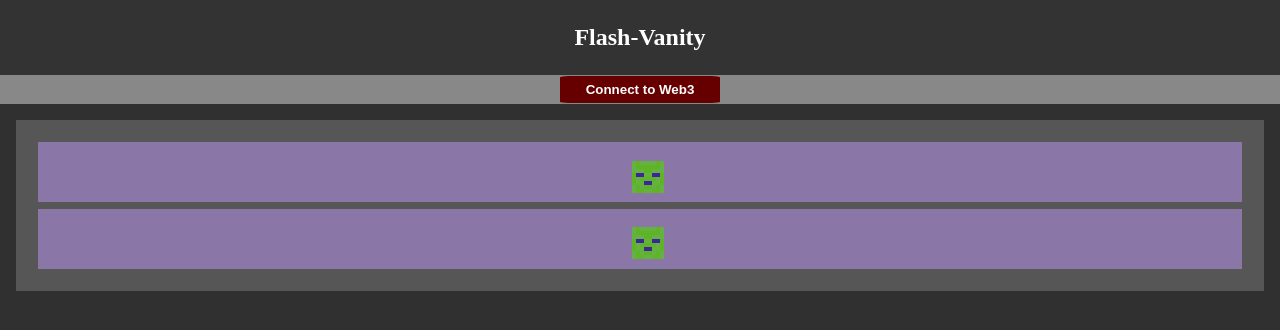
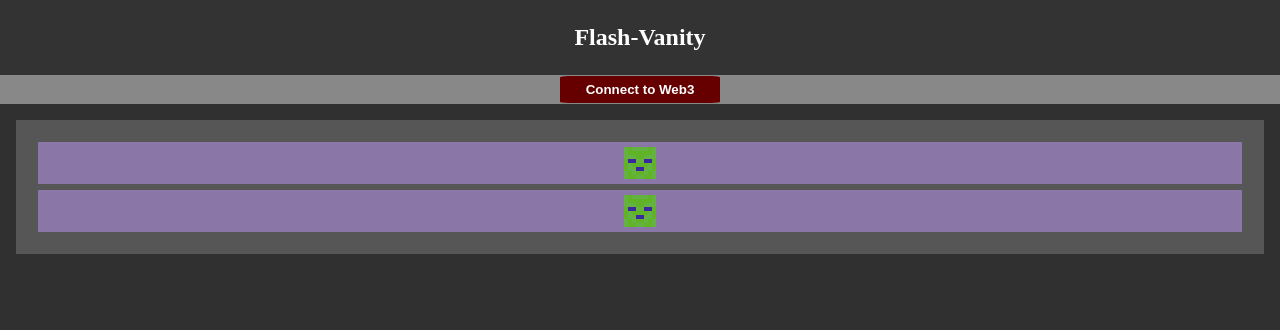
Before and after one commit to Flash-Git/Flash-Vanity, a React (Create React App) app in the folder client/: page / in a window 1280 px wide. Shown: the top 330 px of the page. Built offline with nearby package versions, Linux system fonts and the light colour scheme.

Commit message:
Added Blockie Component

```diff
--- /dev/null
+++ b/client/src/components/Blockie.js
@@ -0,0 +1,24 @@
+import React, { Component } from "react";
+import makeBlockie from "ethereum-blockies-base64";
+import PropTypes from "prop-types";
+
+class Blockie extends Component {
+
+  render() {
+    return <img src={makeBlockie(this.props.address)} width={ this.props.size } height= { this.props.size } alt="blockie" style={ blockieStyle } />;
+  }
+}
+
+const blockieStyle = {
+  display: "block",
+  marginLeft: "auto",
+  marginRight: "auto"
+}
+
+//PropTypes
+Blockie.propTypes = {
+  address: PropTypes.string.isRequired,
+  size: PropTypes.string
+}
+
+export default Blockie;
--- a/client/src/components/GeneratedAdd.js
+++ b/client/src/components/GeneratedAdd.js
@@ -1,6 +1,7 @@
 import React, { Component } from "react";
-import makeBlockie from "ethereum-blockies-base64";
 import PropTypes from "prop-types";
+
+import Blockie from "./Blockie";
 
 class GeneratedAdd extends Component {
 
@@ -11,24 +12,28 @@ class GeneratedAdd extends Component {
   render(){
     return(
       <div className="generatedAdd" style={ generatedAddStyle }>
-        <img src={makeBlockie(this.props.address)} width="32px" height="32px" alt="blockie" style={ blockieStyle } />
+        <div style={ blockieStyle }>
+          <Blockie address={ this.props.address } size="32px" />
+        </div>
       </div>
     );
   }
 }
 
 const generatedAddStyle = {
+  justifyContent: "center",
   background: "#8A77A8",
   color: "#fff",
   margin: "0.4rem"
 }
 
 const blockieStyle = {
-  marginLeft:"1em",
-  marginTop:"1.15em"
+  padding: "0.3rem",
+  textAlign: "center",
+  justifyContent: "center"
 }
 
-//PropTypes
+  //PropTypes
 GeneratedAdd.propTypes = {
   address: PropTypes.string.isRequired
 }
```
